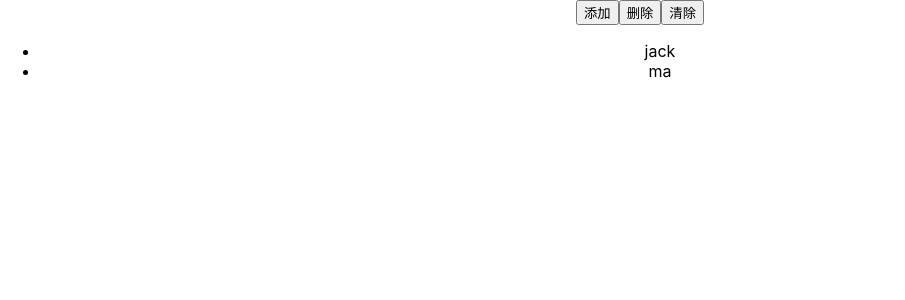
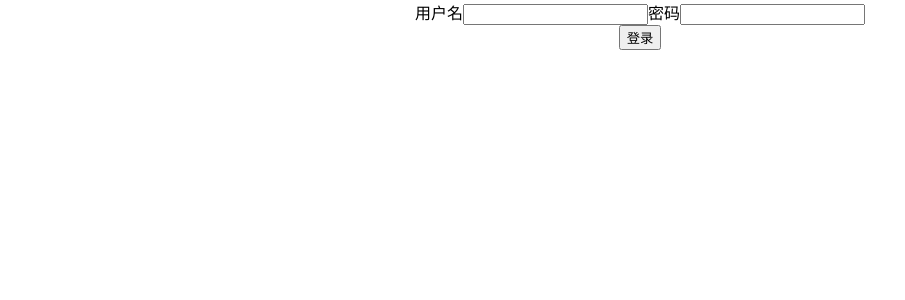
Before and after one commit to yingwinwin/ts_project, a React (Create React App) app: page / in a window 1280 px wide. Shown: the top 300 px of the page, without its empty margins (0-905 px from the left). Built offline with nearby package versions, Linux system fonts and the light colour scheme.

Commit message:
feat: 登录表单

```diff
--- a/package.json
+++ b/package.json
@@ -24,7 +24,7 @@
     "test": "react-scripts test",
     "eject": "react-scripts eject",
     "prepare": "husky install",
-    "json-server": "json-server __json_server_mock__/db.json -w --port 3001"
+    "json-server": "json-server __json_server_mock__/db.json -w --port 3001 --middlewares ./__json_server_mock__/middleware.js"
   },
   "eslintConfig": {
     "extends": [
@@ -60,5 +60,8 @@
       "pre-commit": "lint-staged",
       "commit-msg": "commitlint-E HUSKY-GIT-PARAMS"
     }
+  },
+  "msw": {
+    "workerDirectory": "public"
   }
 }
--- a/src/App.tsx
+++ b/src/App.tsx
@@ -1,12 +1,14 @@
 import "./App.css";
 import ProjectList from "screens/project-list";
 import TsReactTest from "ts-react-test";
+import Login from "screens/login";
 
 function App() {
   return (
     <div className="App">
       {/* <ProjectList /> */}
-      <TsReactTest/>
+      {/* <TsReactTest/> */}
+      <Login/>
     </div>
   );
 }
--- /dev/null
+++ b/src/screens/login/index.tsx
@@ -0,0 +1,44 @@
+import { useState, FormEvent } from "react";
+const apiUrl = process.env.REACT_APP_API_URL;
+
+const Login = () => {
+
+    const login = (param: {username: string, password: string}) => {
+        fetch(`${apiUrl}/login`, {
+            method: 'POST',
+            headers: {
+                "Content-Type": "application/json",
+            },
+            body: JSON.stringify(param)
+        }).then(
+            async (response) => {
+                if (response.ok) {
+                    // setList(await response.json());
+                }
+            }
+        );
+    }
+
+    const onSubmit = (evt: FormEvent<HTMLFormElement>) => {
+        evt.preventDefault();
+        const username = (evt.currentTarget.elements[0] as HTMLInputElement).value
+        const password = (evt.currentTarget.elements[1] as HTMLInputElement).value
+        login({username, password})
+    }
+
+    return <form onSubmit={onSubmit}>
+        <label htmlFor="">
+            用户名
+            <input name="username" type="text" />
+        </label>
+        <label htmlFor="">
+            密码
+            <input name="password" type="password" />
+        </label>
+        <div>
+            <button>登录</button>
+        </div>
+    </form>
+}
+
+export default Login;
```
Also changed, not shown: __json_server_mock__/middleware.js (added, +16 -0 lines).
